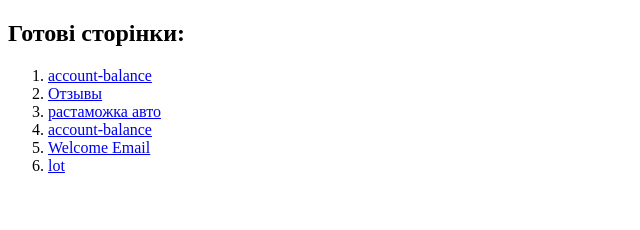
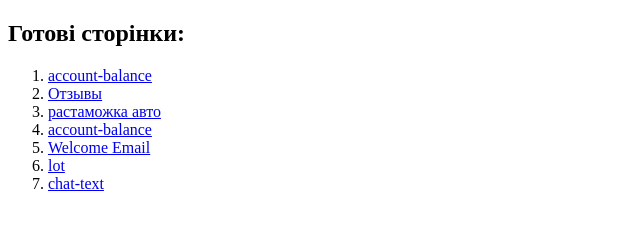
Before and after one commit to alexsand-r/test-3, a plain HTML site: page index.html in a window 1280 px wide. Shown: the full height of the page, 0-640 px from the left. Drawn offline with Linux system fonts and the light colour scheme.

Commit message:
Update index.html

```diff
--- a/index.html
+++ b/index.html
@@ -23,6 +23,7 @@
                                <li><a target="_blank" href="account-balance.html">account-balance</a></li>
                             <li><a target="_blank" href="welcome-email.html">Welcome Email</a></li>
                                      <li><a target="_blank" href="lot.html">lot</a></li>
+                            <li><a target="_blank" href="chat-text.html">chat-text</a></li>
 
                 </ol>
 
```
